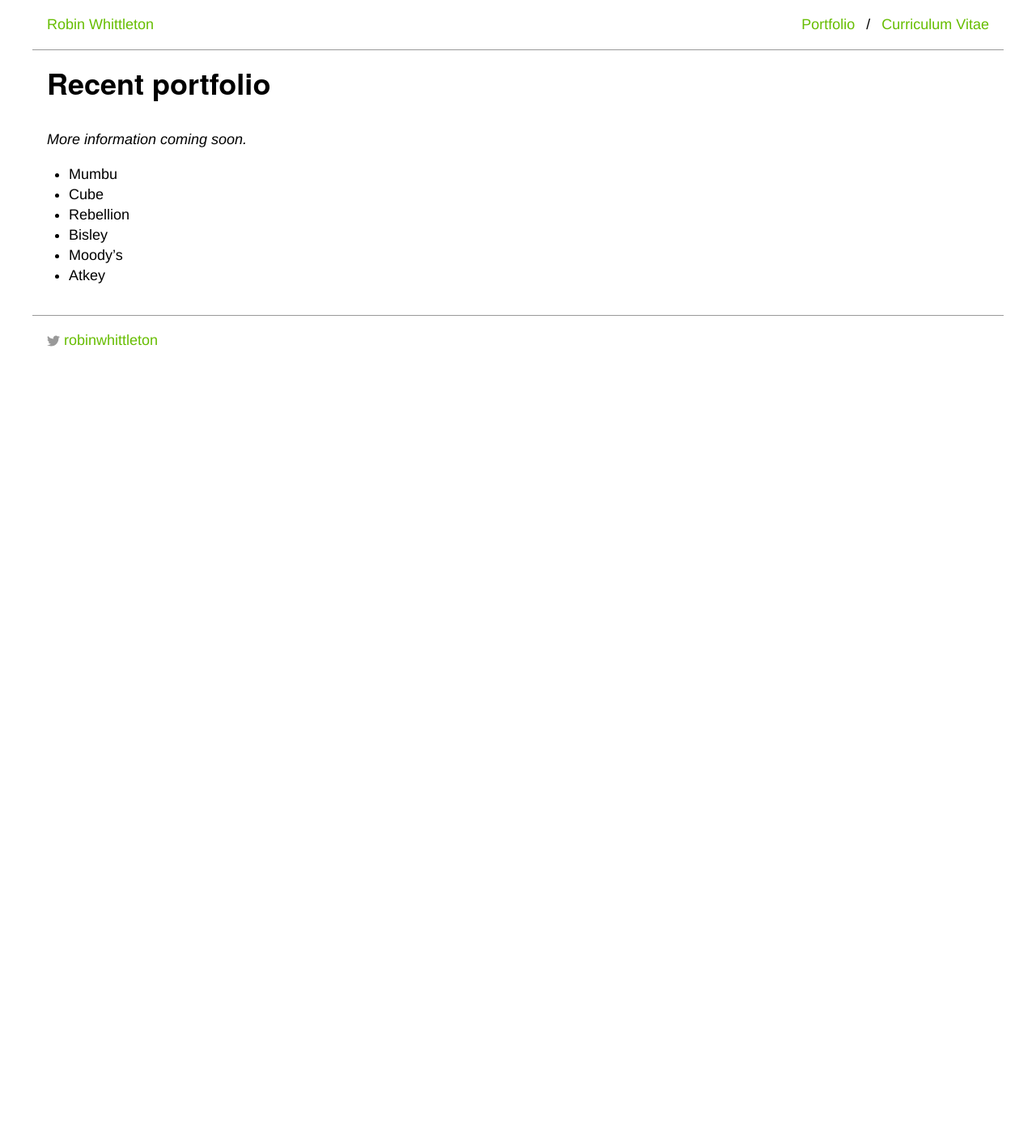
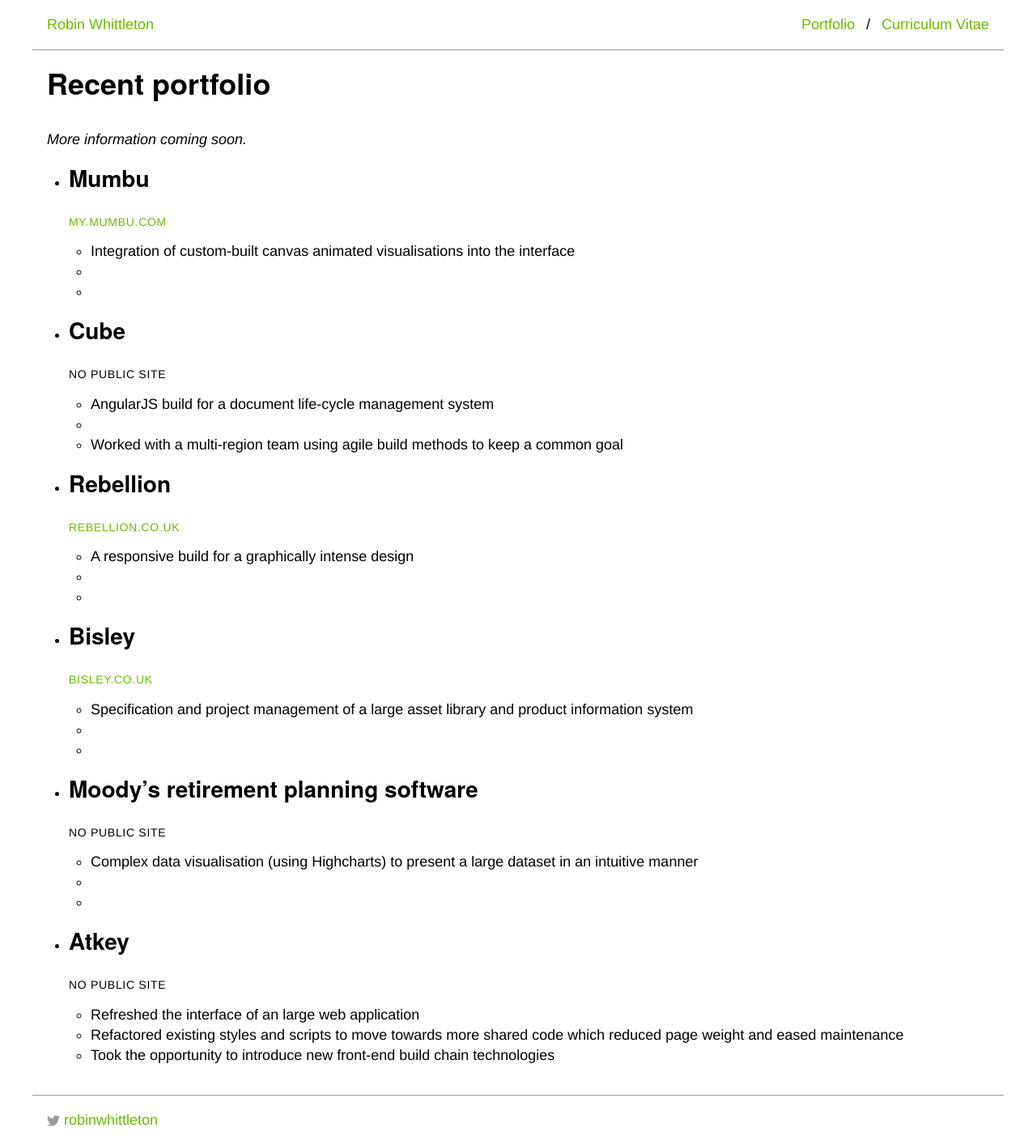
Before and after one commit to robinwhittleton/reala.net, a Jekyll site: the page built from index.html, in a window 1280 px wide. Shown: the whole page at 81% size. Built offline with Jekyll 4.4.1, drawn with Linux system fonts in a browser that asks for light colours; before the commit the page ends 900 px from its top, so only the background shows below that.

Commit message:
Partial portfolio content

```diff
--- a/_sass/_base.scss
+++ b/_sass/_base.scss
@@ -21,6 +21,8 @@
 dd { float: right; margin: 0; padding: 0; }
 
 
+.meta { font-size: .778em; text-transform: uppercase; letter-spacing: .05em; }
+
 // Icons
 .icon {
     > svg {
--- a/_sass/_cv.scss
+++ b/_sass/_cv.scss
@@ -9,7 +9,7 @@
 .cv ol>li+li { font-size: .889em; line-height: 1.375; }
 .cv ul>li { list-style-type: disc; }
 
-.date { font-size: .778em; text-transform: uppercase; letter-spacing: .05em; }
+.meta { font-size: .778em; text-transform: uppercase; letter-spacing: .05em; }
 
 
 // specific sections
--- a/css/main.scss
+++ b/css/main.scss
@@ -23,5 +23,6 @@
 @import
 	"base",
 	"layout",
+	"portfolio",
 	"cv"
 ;
--- a/index.html
+++ b/index.html
@@ -7,10 +7,58 @@
 <p><em>More information coming soon.</em></p>
 
 <ul class="portfolio">
-	<li>Mumbu</li>
-	<li>Cube</li>
-	<li>Rebellion</li>
-	<li>Bisley</li>
-	<li>Moody’s</li>
-	<li>Atkey</li>
+	<li>
+		<h2>Mumbu</h2>
+		<p class="meta"><a href="http://my.mumbu.com/">my.mumbu.com</a></p>
+		<ul>
+			<li>Integration of custom-built canvas animated visualisations into the interface</li>
+			<li></li>
+			<li></li>
+		</ul>
+	</li>
+	<li>
+		<h2>Cube</h2>
+		<p class="meta">No public site</p>
+		<ul>
+			<li>AngularJS build for a document life-cycle management system</li>
+			<li></li>
+			<li>Worked with a multi-region team using agile build methods to keep a common goal</li>
+		</ul>
+	</li>
+	<li>
+		<h2>Rebellion</h2>
+		<p class="meta"><a href="http://www.rebellion.co.uk/">rebellion.co.uk</a></p>
+		<ul>
+			<li>A responsive build for a graphically intense design</li>
+			<li></li>
+			<li></li>
+		</ul>
+	</li>
+	<li>
+		<h2>Bisley</h2>
+		<p class="meta"><a href="http://www.bisley.co.uk/">bisley.co.uk</a></p>
+		<ul>
+			<li>Specification and project management of a large asset library and product information system</li>
+			<li></li>
+			<li></li>
+		</ul>
+	</li>
+	<li>
+		<h2>Moody’s retirement planning software</h2>
+		<p class="meta">No public site</p>
+		<ul>
+			<li>Complex data visualisation (using Highcharts) to present a large dataset in an intuitive manner</li>
+			<li></li>
+			<li></li>
+		</ul>
+	</li>
+	<li>
+		<h2>Atkey</h2>
+		<p class="meta">No public site</p>
+		<ul>
+			<li>Refreshed the interface of an large web application</li>
+			<li>Refactored existing styles and scripts to move towards more shared code which reduced page weight and eased maintenance</li>
+			<li>Took the opportunity to introduce new front-end build chain technologies</li>
+		</ul>
+	</li>
 </ul>
```
Also changed, not shown: cv.html (+7 -7 lines), _sass/_portfolio.scss (added).
